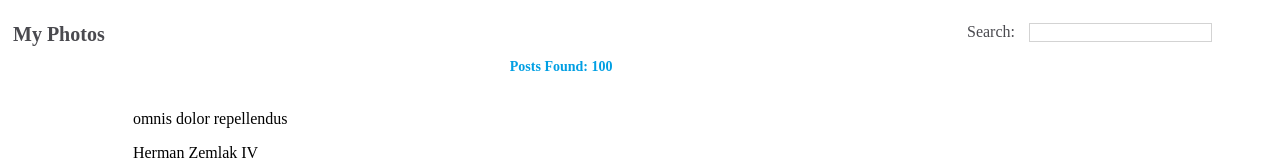
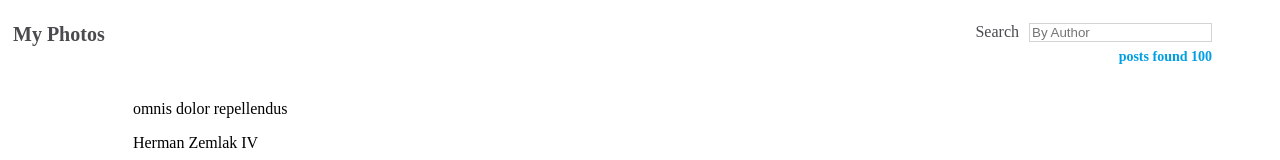
Before and after one commit to 2ndborn/react-challenge, a React (Create React App) app in the folder my-app/: page / in a window 1280 px wide. Shown: the top 160 px of the page. Built offline with nearby package versions, Linux system fonts and the light colour scheme.

Commit message:
Search bar challenge completed

```diff
--- a/my-app/src/components/Content.js
+++ b/my-app/src/components/Content.js
@@ -1,20 +1,20 @@
-import React, { Component } from 'react'
-import css from "./css/Content.module.css"
-import { savedPosts } from "../posts.json"
-import PostItem from './PostItem'
-import Loader from './Loader'
+import React, { Component } from "react";
+import css from "./css/Content.module.css";
+import {savedPosts} from "../posts.json";
+import PostItem from "./PostItem";
+import Loader from "./Loader";
 
 export class Content extends Component {
     constructor(props) {
-      super(props)
-      this.state = {
-        isLoaded: false,
-        posts: []
-      }
+        super(props)
+        this.state = {
+            isLoaded: false,
+            posts: [],
+        }
     }
 
     componentDidMount() {
-        setTimeout(() => {
+        setTimeout(()=>{
             this.setState({
                 isLoaded: true,
                 posts: savedPosts,
@@ -22,12 +22,12 @@
         }, 2000)
     }
 
-    handleChange = (event) => {
-        const inputText = event.target.value.toLowerCase();
-        console.log(inputText)
+    handleChange = (e) => {
+        const name = e.target.value.toLowerCase();
         const filteredPosts = savedPosts.filter((post)=>{
-            return post.inputText.toLowerCase().includes(inputText);
+            return post.name.toLowerCase().includes(name);
         })
+
         this.setState({
             posts: filteredPosts
         })
@@ -36,22 +36,27 @@
     render() {
         return (
             <div className={css.Content}>
+
                 <div className={css.TitleBar}>
                     <h1>My Photos</h1>
                     <form>
-                        <label htmlFor='searchInput' id="searchInput">Search: </label>
+                        <label htmlFor='searchinput'>Search</label>
                         <input
-                        onChange={(event) => this.handleChange(event)}
                         type='search'
-                        id="searchInput"
+                        id='searchinput'
+                        placeholder='By Author'
+                        onChange={(e) => this.handleChange(e)}
                         />
+                        <h4>posts found {this.state.posts.length}</h4>
                     </form>
-                    <h4>Posts Found: {this.state.posts.length}</h4>
                 </div>
+
                 <div className={css.SearchResults}>
-                    {this.state.isLoaded ?
-                    <PostItem savedPosts={savedPosts} />
-                    : <Loader />}
+                    {
+                        this.state.isLoaded ?
+                        <PostItem savedPosts={this.state.posts} />
+                        : <Loader />
+                    }
                 </div>
             </div>
         )
```
